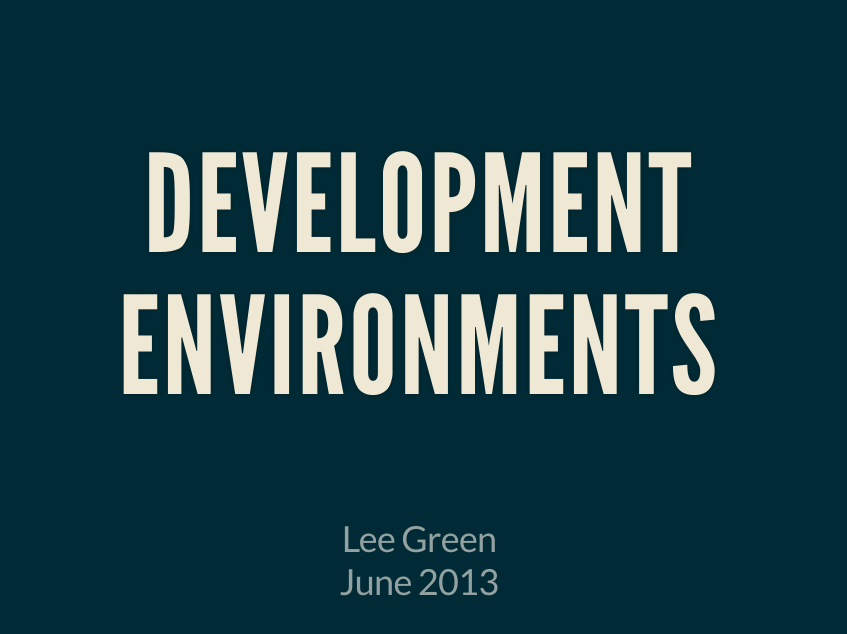
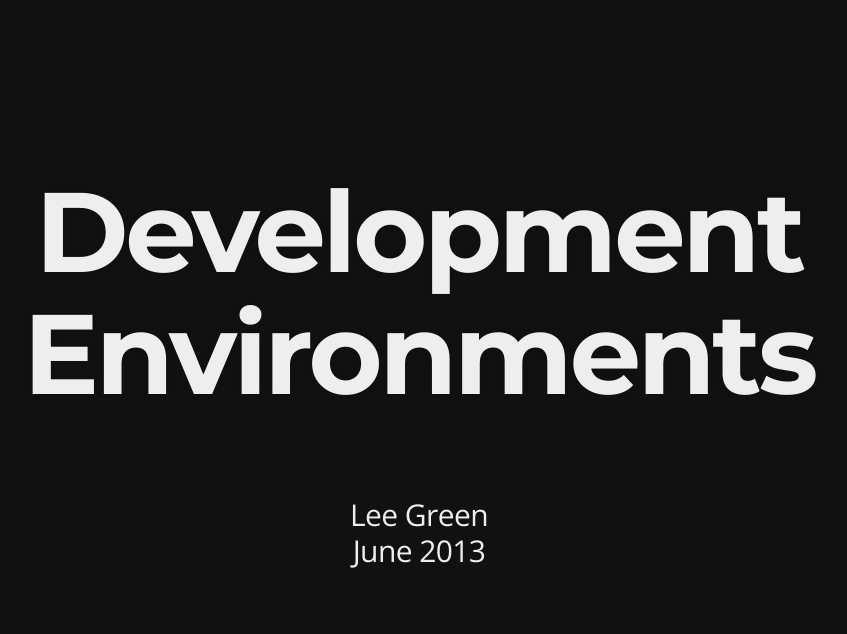
Before and after one commit to LeeXGreen/vagrant_slides, a website: page index.html in a window 1280 px wide. Shown: the whole page, without its empty margins (221-1068 px from the left). Drawn offline with nearby package versions, Linux system fonts and the light colour scheme.

Commit message:
night theme

```diff
--- a/index.html
+++ b/index.html
@@ -343,7 +343,7 @@ $ vagrant up
 				history: true,
 				center: true,
 
-				theme: 'moon', //Reveal.getQueryHash().theme, // available themes are in /css/theme
+				theme: 'night', //Reveal.getQueryHash().theme, // available themes are in /css/theme
 				transition: Reveal.getQueryHash().transition || 'default', // default/cube/page/concave/zoom/linear/fade/none
 
 				// Optional libraries used to extend on reveal.js
```
